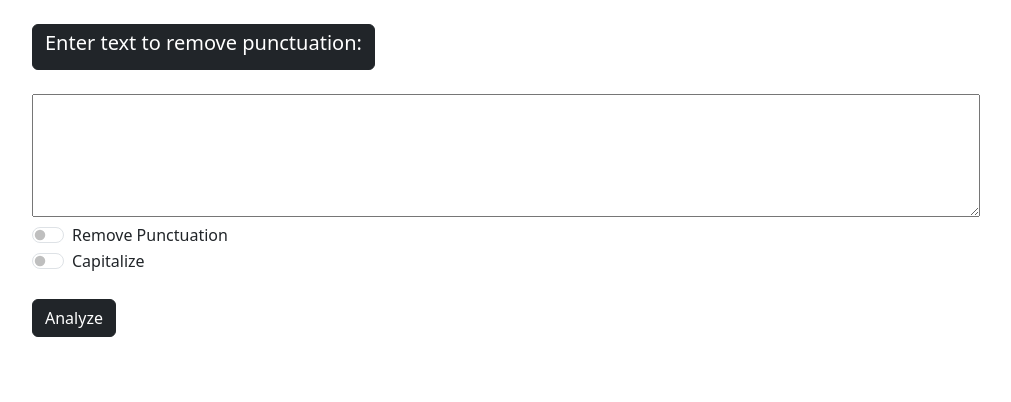
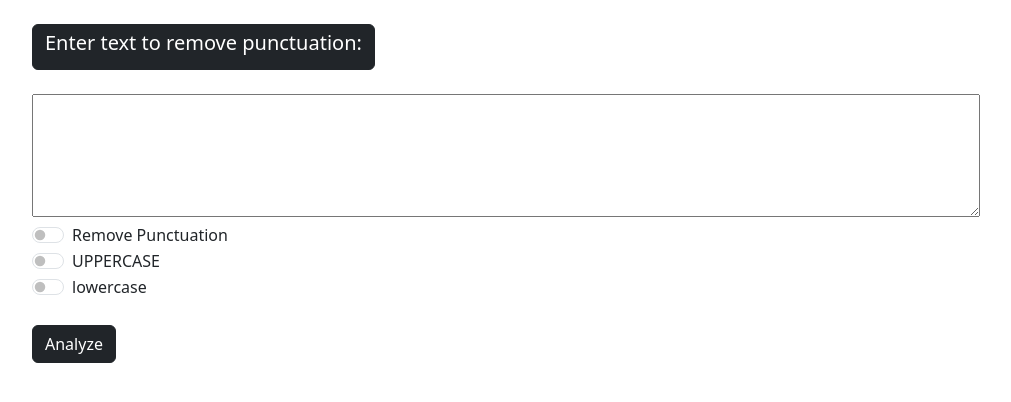
Before and after one commit to MuhammadShavaiz/django-practiceproject, a Django app: page / in a window 1280 px wide. Shown: the part 56-458 px from the top of the page, without its empty margins (50-1061 px from the left). Run offline with Django 5.2, Linux system fonts and the light colour scheme.

Commit message:
initial commit

```diff
--- a/playground/templates/analyze.html
+++ b/playground/templates/analyze.html
@@ -11,7 +11,7 @@
         <h2>{{ purpose }}</h2>
         <div class="border border-dark p-3">
           <div class="data-content">
-            <p>{{ removed_punctuations }}</p>
+            <p>{{ analyzed_text }}</p>
           </div>
         </div>
       </div>
--- a/playground/templates/home.html
+++ b/playground/templates/home.html
@@ -49,7 +49,11 @@
               </div>
               <div class="form-check form-switch">
                 <input class="form-check-input" type="radio" id = 'capital' name = 'action' value = 'capital'>
-                <label class="form-check-label" for='capital' >Capitalize</label>
+                <label class="form-check-label" for='capital' >UPPERCASE</label>
+              </div>
+              <div class="form-check form-switch">
+                <input class="form-check-input" type="radio" id = 'lower' name = 'action' value = 'lower'>
+                <label class="form-check-label" for='lower' >lowercase</label>
               </div>
               <br>
               <button type="submit" class="btn btn-dark">Analyze</button>
--- a/playground/views.py
+++ b/playground/views.py
@@ -3,7 +3,7 @@ from django.http import HttpResponse
 def home(request):
     return render(request, 'home.html')
 def about(request):
-    return HttpResponse("This is About page")
+    return HttpResponse("I am Muhammad Shavaiz Butt and this is my first django project")
 def contact_me(request):
     return HttpResponse('contact me: +92 3206877289')
 def analyze(request):
@@ -19,12 +19,19 @@ def analyze(request):
             for char in djangotext:
                 if char not in punc:
                     rem_punct = rem_punct + char
-            params = {'purpose':pur, 'removed_punctuations':rem_punct}
+            params = {'purpose':pur, 'analyzed_text':rem_punct}
             return render(request, 'analyze.html',params)
         elif action == 'capital':
             cap = 'Capitalized Text'
             capital_text = ""
             for char in djangotext:
                 capital_text = capital_text + char.upper()
-            params = {'purpose':cap, 'removed_punctuations':capital_text}
+            params = {'purpose':cap, 'analyzed_text':capital_text}
             return render(request, 'analyze.html',params)
+        elif action == 'lower':
+            low = 'lowered Text'
+            lower_text = ""
+            for char in djangotext:
+                lower_text = lower_text + char.lower()
+            params = {'purpose':low, 'analyzed_text':lower_text}
+            return render(request, 'analyze.html',params)
```
